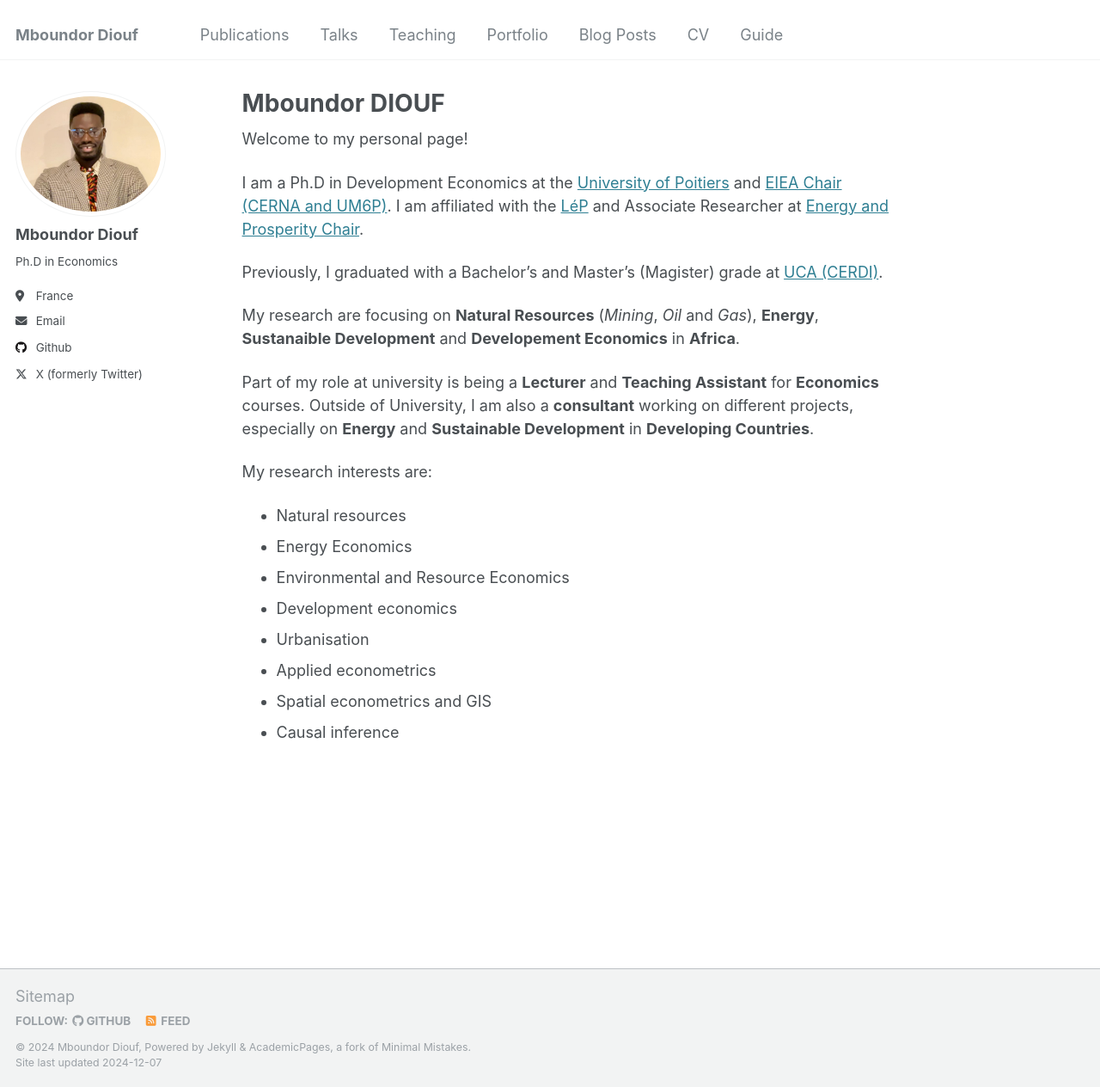
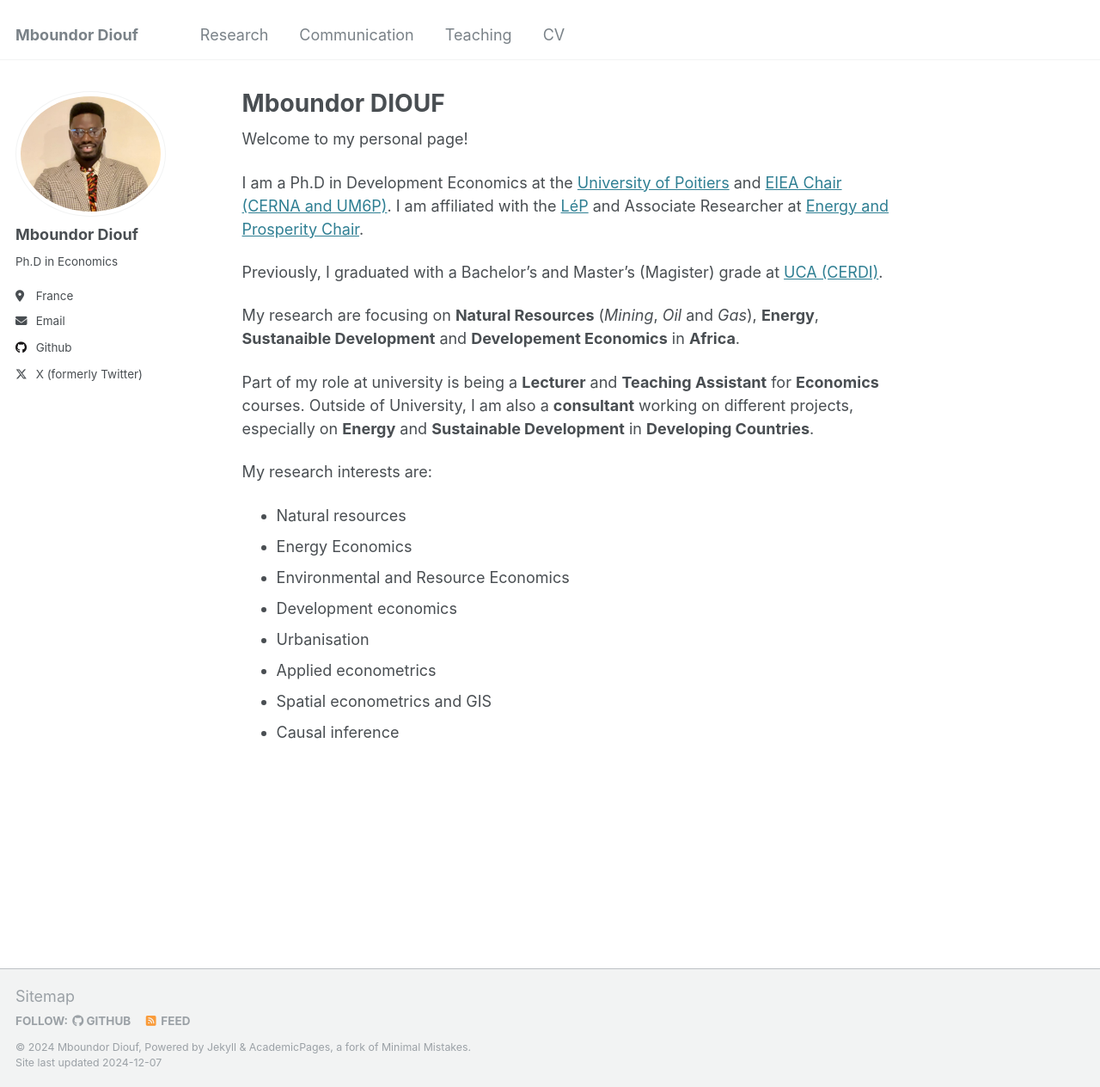
Before and after one commit to mboundordiouf/mboundordiouf.github.io, a Jekyll site: the page built from _pages/about.md, in a window 1280 px wide and 1264 px high. Shown: the whole window at 86% size. Built offline with Jekyll 4.4.1, drawn with Linux system fonts in a browser that asks for light colours.

Commit message:
Update navigation.yml

```diff
--- a/_data/navigation.yml
+++ b/_data/navigation.yml
@@ -1,27 +1,19 @@
 # The following is the order of the links in the header of the website.
 #
 # Changing the order here will adjust the order and you can also add additional
-# links. Removing a link prevents it from showing in the header, but does not
+# links. Removing a link prevents it from showing in the header but does not
 # prevent it from being included in the site.
 
+
 main:
-  - title: "Publications"
+  - title: "Research"
     url: /publications/
 
-  - title: "Talks"
+  - title: "Communication"
     url: /talks/
 
   - title: "Teaching"
     url: /teaching/
 
-  - title: "Portfolio"
-    url: /portfolio/
-
-  - title: "Blog Posts"
-    url: /year-archive/
-
   - title: "CV"
     url: /cv/
-
-  - title: "Guide"
-    url: /markdown/
```
